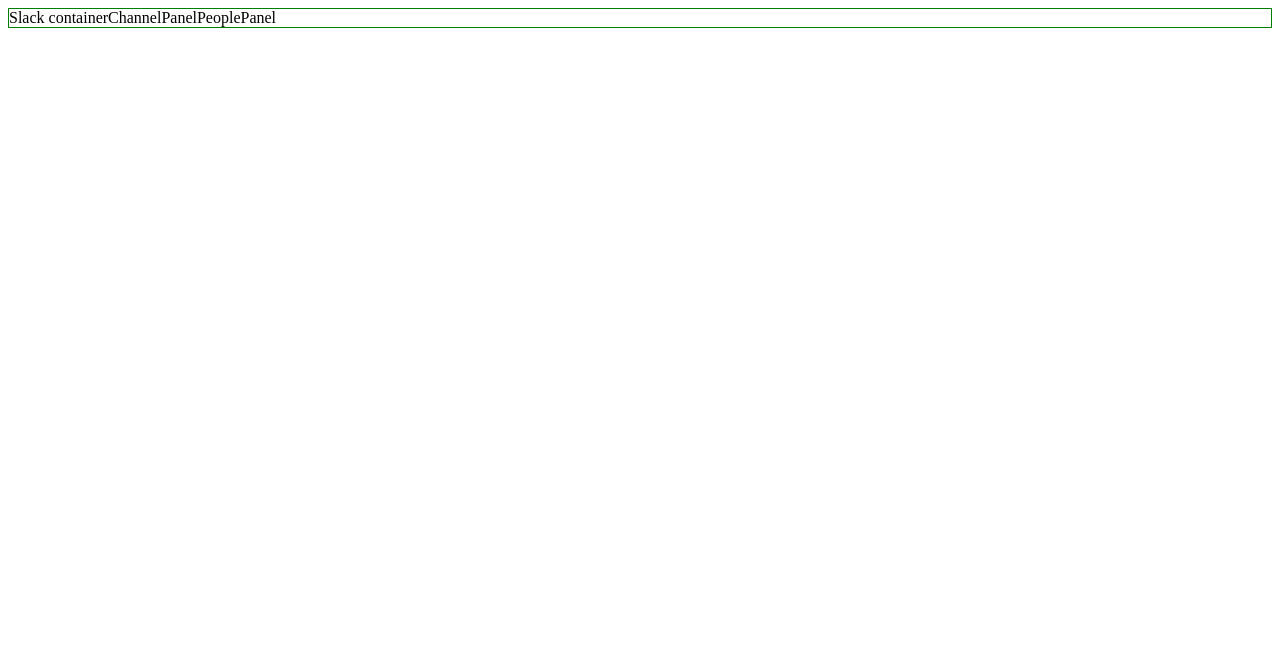
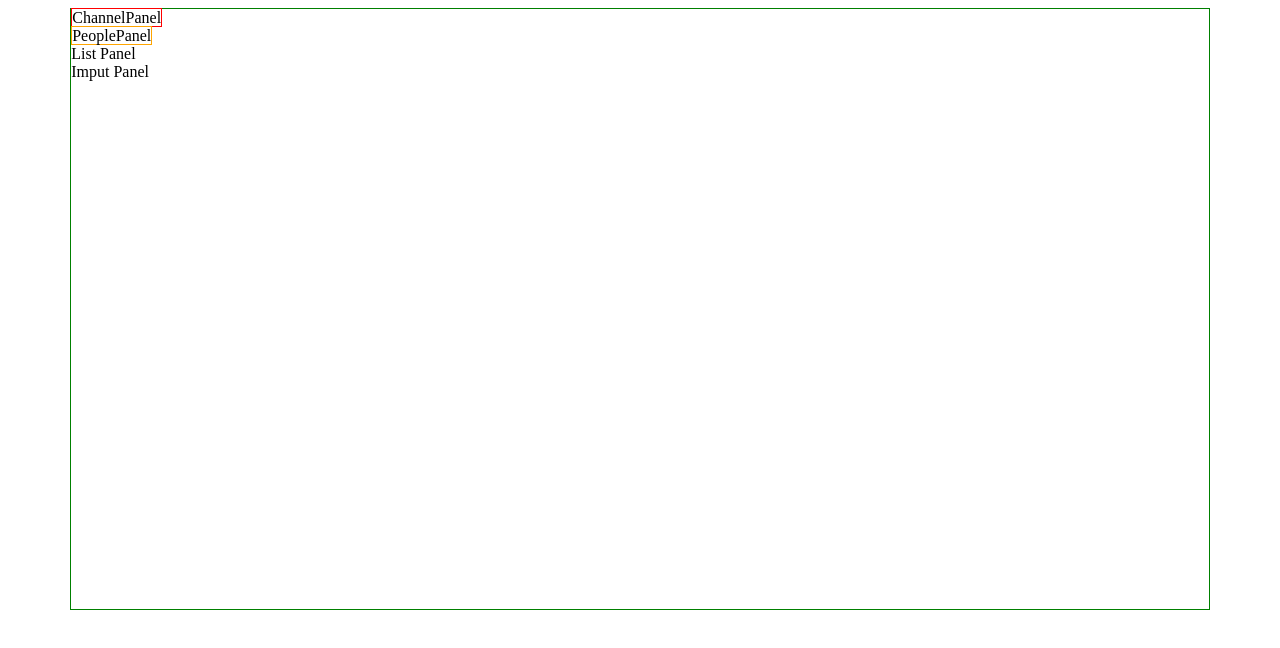
Before and after one commit to strangefish2000/slack-app-remote-2, a React (Create React App) app: page / in a window 1280 px wide. Shown: the top 648 px of the page. Built offline with nearby package versions, Linux system fonts and the light colour scheme.

Commit message:
constructed the basic panels

```diff
--- /dev/null
+++ b/src/ChannelPanel.js
@@ -0,0 +1,6 @@
+import React from "react";
+import "./channel-panel.css";
+
+const ChannelPanel = () => <span className="channel-panel">ChannelPanel</span>;
+
+export default ChannelPanel;
--- /dev/null
+++ b/src/PeoplePanel.js
@@ -0,0 +1,6 @@
+import React from "react";
+import "./people-panel.css";
+
+const PeoplePanel = () => <span className="people-panel">PeoplePanel</span>;
+
+export default PeoplePanel;
--- a/src/Slack.css
+++ b/src/Slack.css
@@ -1,3 +1,6 @@
 .slack-container {
   border: solid 1px green;
+  margin: auto;
+  width: 90%;
+  height: 600px;
 }
--- a/src/Slack.js
+++ b/src/Slack.js
@@ -1,8 +1,7 @@
 import React from "react";
-
-const ChannelPanel = () => <span className="channel-panel">ChannelPanel</span>;
-
-const PeoplePanel = () => <span className="people-panel">PeoplePanel</span>;
+import "./Slack.css";
+import ChannelPanel from "./ChannelPanel.js";
+import PeoplePanel from "./PeoplePanel.js";
 
 class Slack extends React.Component {
   state = {};
@@ -10,9 +9,16 @@
   render() {
     return (
       <div className="slack-container">
-        Slack container
-        <ChannelPanel />
-        <PeoplePanel />
+        <div className="menu-panel">
+          <div className="channels">
+            <ChannelPanel />
+          </div>
+          <div className="people">
+            <PeoplePanel />
+          </div>
+        </div>
+        <div className="list-panel">List Panel</div>
+        <div className="imput-panel">Imput Panel</div>
       </div>
     );
   }
--- /dev/null
+++ b/src/channel-panel.css
@@ -0,0 +1,3 @@
+.channel-panel {
+  border: solid 1px red;
+}
--- a/src/index.js
+++ b/src/index.js
@@ -1,7 +1,5 @@
 import React from "react";
 import ReactDOM from "react-dom";
-import "./Slack.css";
-
 import Slack from "./Slack";
 
 ReactDOM.render(<Slack />, document.querySelector("#root"));
--- /dev/null
+++ b/src/people-panel.css
@@ -0,0 +1,3 @@
+.people-panel {
+  border: solid 1px orange;
+}
```
